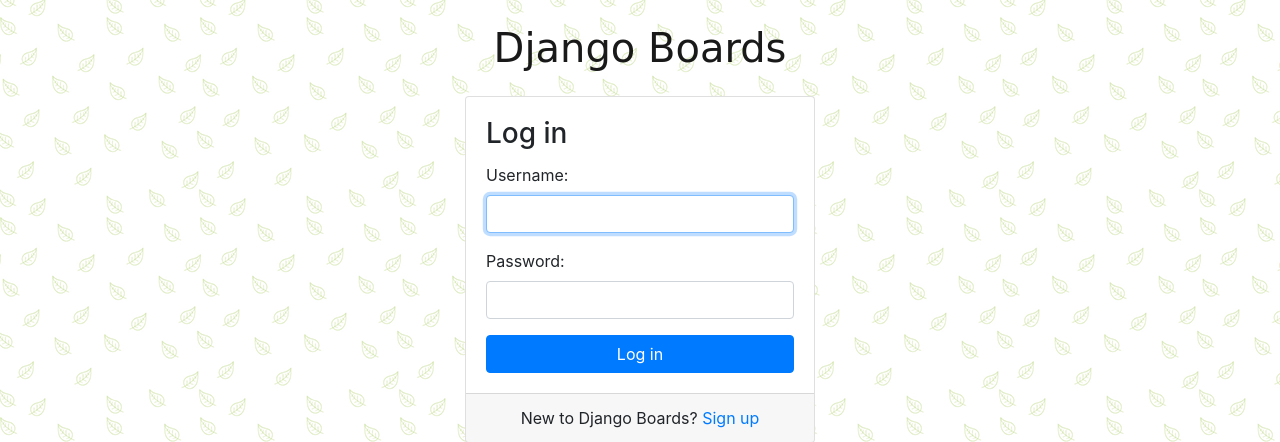
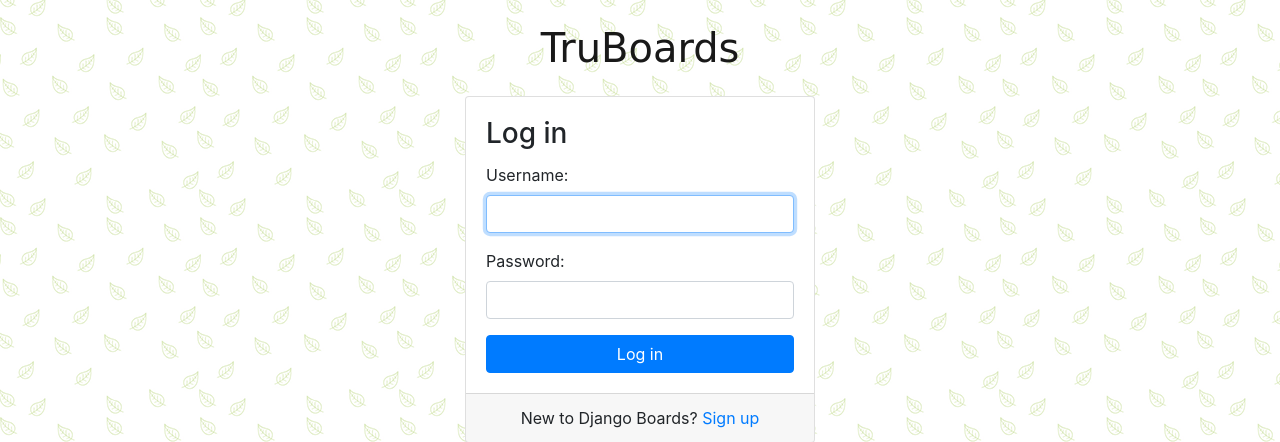
Before and after one commit to onwukadavid/TruBoard, a Django app: page /login/?next=/boards/1/topics/1/posts/1/edit/ in a window 1280 px wide. Shown: the top 442 px of the page. Run offline with Django 4.2, Linux system fonts and the light colour scheme; some libraries are stand-ins or nearby versions.

Commit message:
changed name to TruBoards in base and base acc

```diff
--- a/templates/base.html
+++ b/templates/base.html
@@ -4,7 +4,7 @@
         <meta charset="UTF-8">
         <meta http-equiv="X-UA-Compatible" content="IE=edge">
         <meta name="viewport" content="width=device-width, initial-scale=1.0">
-        <title>{% block title %}Django Boards{% endblock %}</title>
+        <title>{% block title %}TruBoards{% endblock %}</title>
         <link href="https://fonts.googleapis.com/css2?family=Anton&display=swap" rel="stylesheet">
         <link rel="stylesheet" href="{% static 'css/bootstrap.min.css' %}">
         <link rel="stylesheet" href="{% static 'css/app.css' %}">
@@ -14,7 +14,7 @@
         {% block body %}
         <nav class="navbar navbar-expand-sm navbar-dark bg-dark">
             <div class="container">
-                <a class="navbar-brand" href="{% url 'home' %}">Django Boards</a>
+                <a class="navbar-brand" href="{% url 'home' %}">TruBoards</a>
                 <button class="navbar-toggler" type="button" data-toggle="collapse" data-target="#mainMenu" aria-controls="mainMenu" aria-expanded="false" aria-label="Toggle navigation">
                     <span class="navbar-toggler-icon"></span>
                 </button>
--- a/templates/base_account.html
+++ b/templates/base_account.html
@@ -9,7 +9,7 @@
 {% block body %}
     <div class="container">
         <h1 class="text-center logo my-4">
-            <a href="{% url 'home' %}">Django Boards</a>
+            <a href="{% url 'home' %}">TruBoards</a>
         </h1>
         {% block content %}
         {% endblock %}
```
